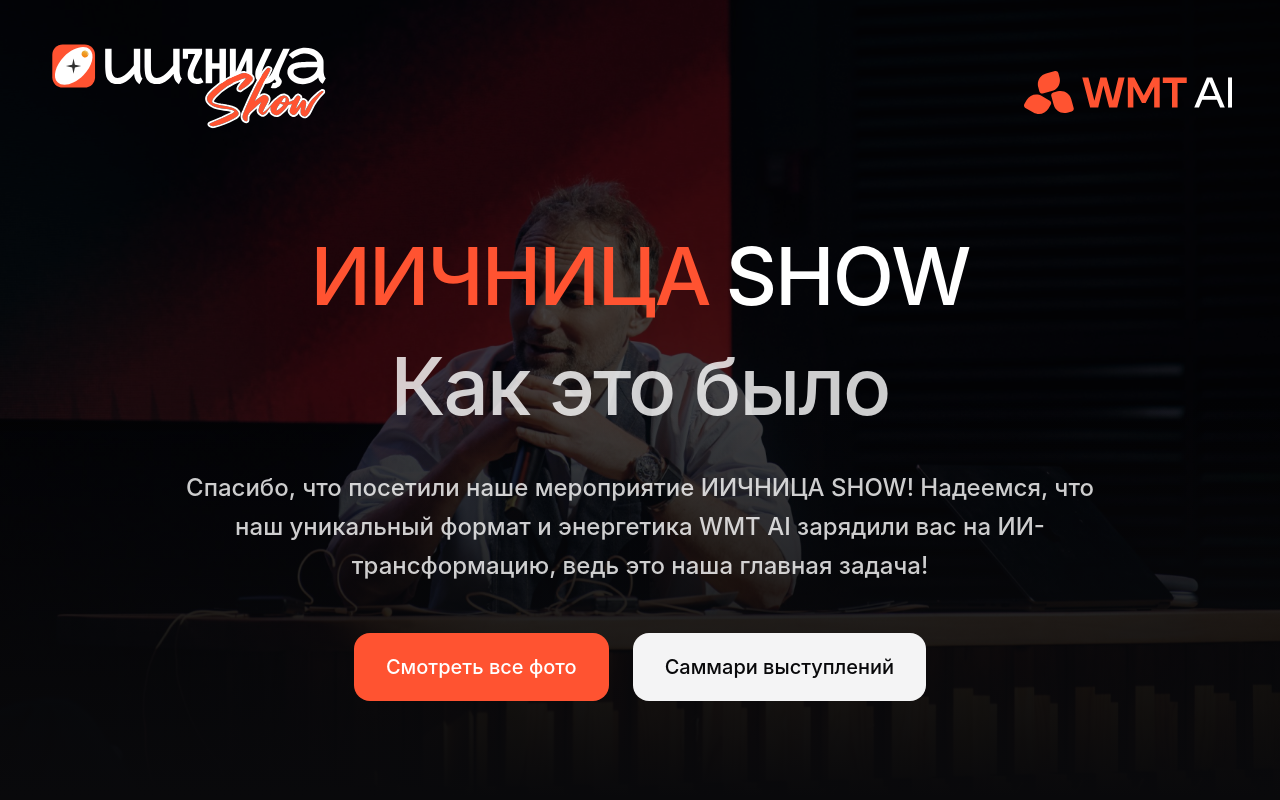
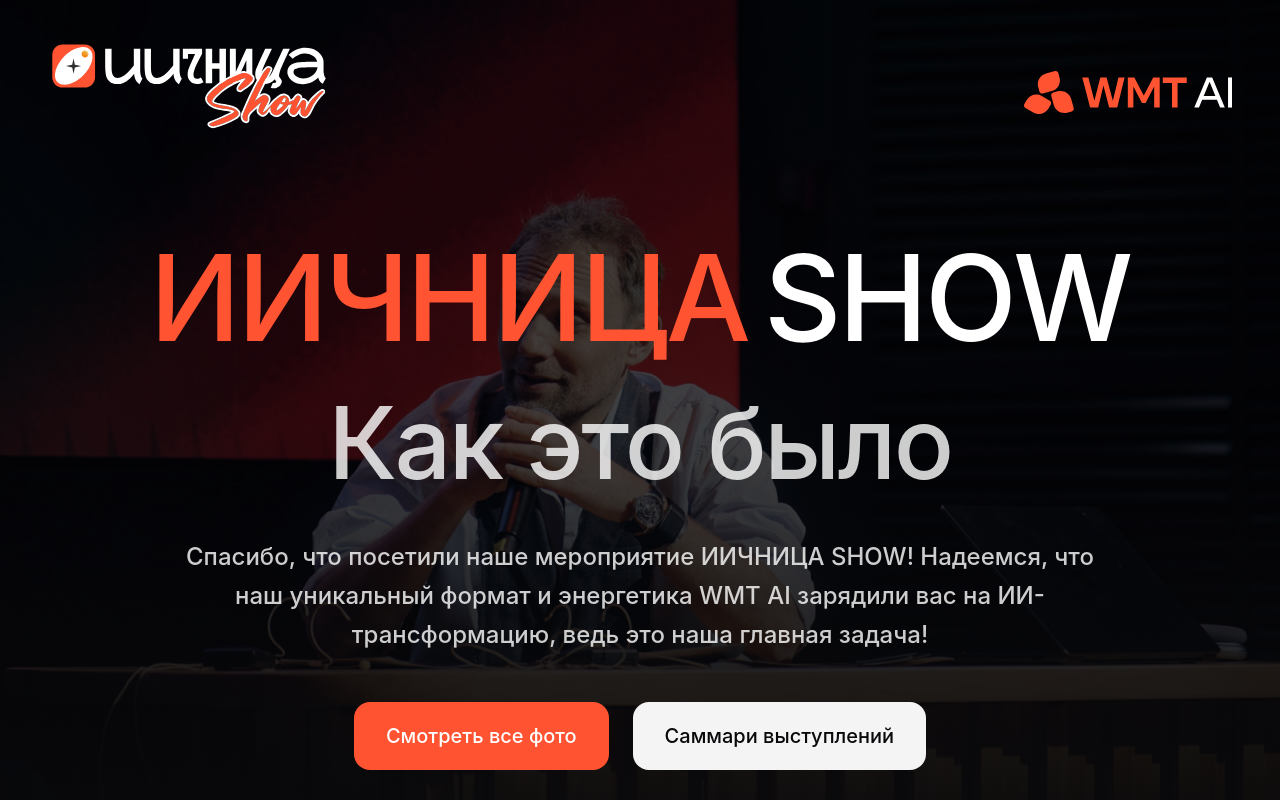
Before and after one commit to BigBabyVitia/ost-iichnica, a React (Vite) app: page / in a window 1280 px wide. Shown: the top 800 px of the page. Built offline with nearby package versions, Linux system fonts and the light colour scheme.

Commit message:
style: increase hero title font size on desktop and large screens

```diff
--- a/src/app/components/Hero.tsx
+++ b/src/app/components/Hero.tsx
@@ -64,7 +64,7 @@
             initial={{ y: 30, opacity: 0 }}
             animate={{ y: 0, opacity: 1 }}
             transition={{ duration: 0.8, delay: 0.4 }}
-            className="text-[40px] sm:text-5xl md:text-[80px] leading-[1.1] font-medium tracking-tight flex flex-wrap justify-center gap-x-3 md:gap-x-4"
+            className="text-[40px] sm:text-5xl md:text-[100px] lg:text-[120px] leading-[1.1] font-medium tracking-tight flex flex-wrap justify-center gap-x-3 md:gap-x-4"
           >
             <span className="text-[#FF5331]">ИИЧНИЦА</span>
             <span className="text-white">SHOW</span>
@@ -73,7 +73,7 @@
             initial={{ y: 30, opacity: 0 }}
             animate={{ y: 0, opacity: 1 }}
             transition={{ duration: 0.8, delay: 0.5 }}
-            className="text-3xl sm:text-4xl md:text-[80px] leading-tight text-white/80 font-medium tracking-tight mt-2 md:mt-4"
+            className="text-3xl sm:text-4xl md:text-[80px] lg:text-[100px] leading-tight text-white/80 font-medium tracking-tight mt-2 md:mt-4"
           >
             Как это было
           </Motion.h2>
```
